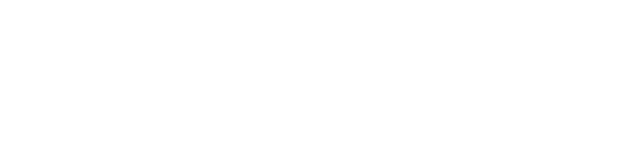
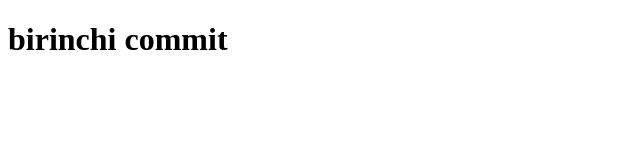
Before and after one commit to Abror050/test-js-01, a plain HTML site: page index.html in a window 1280 px wide. Shown: the whole page, without its empty margins (0-640 px from the left). Drawn offline with Linux system fonts and the light colour scheme.

Commit message:
first commit

```diff
--- a/index.html
+++ b/index.html
@@ -7,6 +7,6 @@
     <title>Document</title>
 </head>
 <body>
-
+    <h1>birinchi commit</h1>
 </body>
 </html>
```
